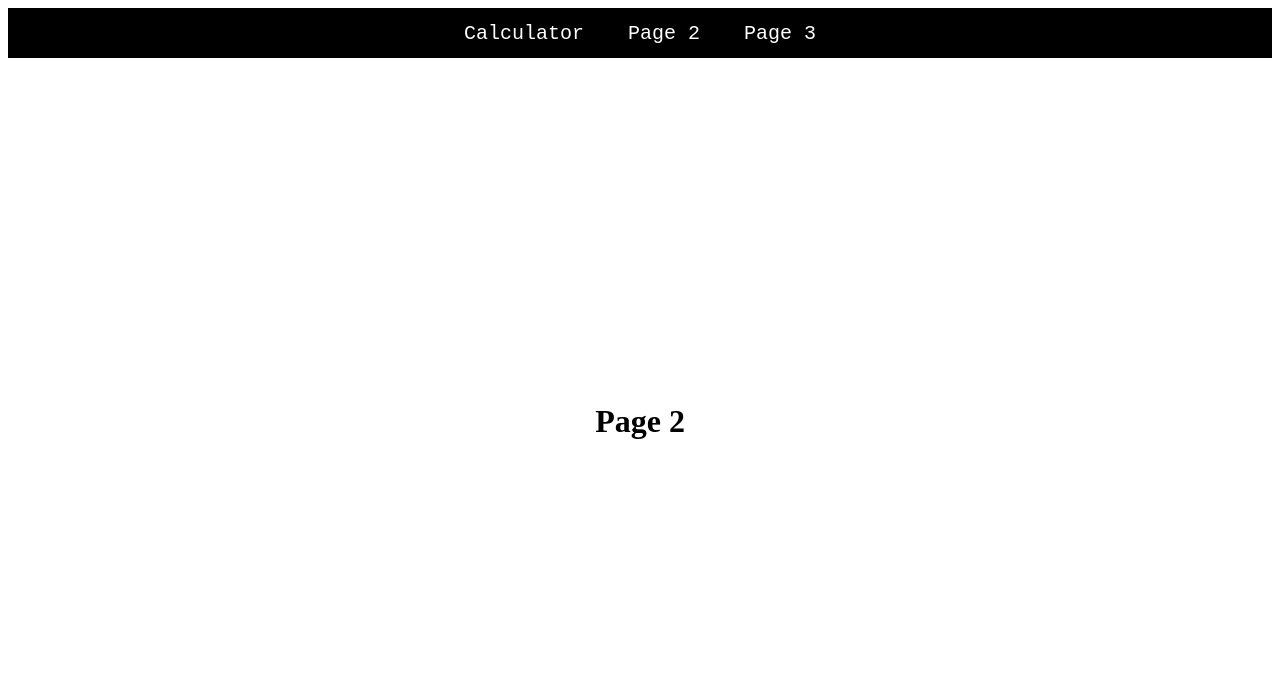
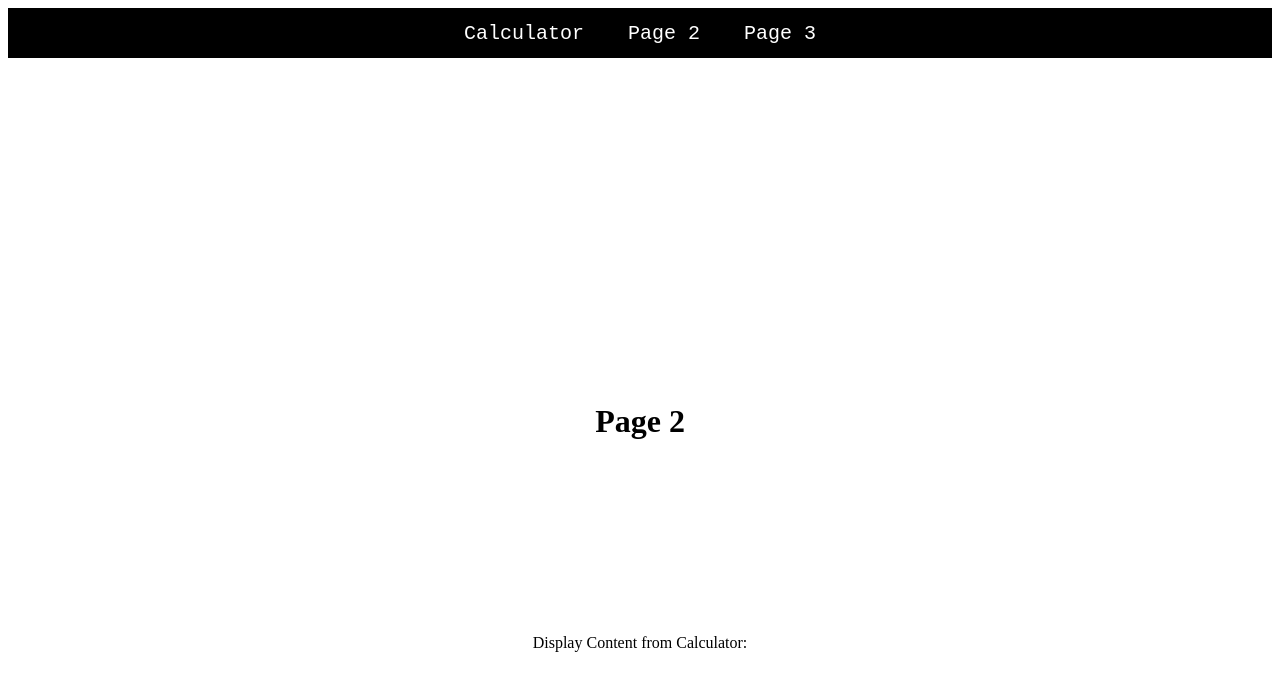
Before and after one commit to c-klayaani/calculator-react-js, a React (Create React App) app: page /page2 in a window 1280 px wide. Shown: the top 686 px of the page. Built offline with nearby package versions, Linux system fonts and the light colour scheme.

Commit message:
added useContext so the display value is shown in page2

```diff
--- a/src/App.tsx
+++ b/src/App.tsx
@@ -4,21 +4,24 @@ import NavigationBar from './components/NavigationBar';
 import Page1 from '../src/components/Pages/page1';
 import Page2 from '../src/components/Pages/page2';
 import Page3 from '../src/components/Pages/page3';
+import { CalculatorProvider } from './components/CalculatorContext';
 
 const App: React.FC = () => {
   return (
     <Router>
-      <div>
-        <NavigationBar />
-        <Routes>
-          <Route index element ={<Page1/>}/>
-          <Route path="/page1" element={<Page1/>}/>
-          <Route path="/page2" element={<Page2/>}/>
-          <Route path="/page3" element={<Page3/>}/>
-        </Routes>
-      </div>
+      <CalculatorProvider>
+        <div>
+          <NavigationBar />
+          <Routes>
+            <Route index element={<Page1 />} />
+            <Route path="/page1" element={<Page1 />} />
+            <Route path="/page2" element={<Page2 />} />
+            <Route path="/page3" element={<Page3 />} />
+          </Routes>
+        </div>
+      </CalculatorProvider>
     </Router>
   );
-}
+};
 
 export default App;
--- a/src/components/CalculatorComponents/layout/Calculator.tsx
+++ b/src/components/CalculatorComponents/layout/Calculator.tsx
@@ -4,12 +4,14 @@ import Button from "../components/Button";
 import { handleEq } from "../../../utils/calculationsHelper";
 import CalculatorScreen from "../components/CalculatorScreen";
 import CalculatorScreenContent from "../components/CalculatorScreenContent";
+import { useCalculatorContext } from '../../CalculatorContext';
 
 const Calculator: React.FC = () => {
   const [input, setInput] = useState<string>("");
   const [result, setResult] = useState<string>("");
   const [clipboardMessage, setClipboardMessage] = useState<string | null>(null);
   const [color, setColor] = useState<string>("grey");
+  const {setDisplayContent} = useCalculatorContext();
 
   useEffect(() => {
     let newColor = "black";
@@ -17,6 +19,7 @@ const Calculator: React.FC = () => {
     if (result === "Error") newColor = "red";
     if (result === "Infinity") newColor = "#17a2b8";
     setColor(newColor);
+    setDisplayContent(result !== '' ? result : input || '0');
   }, [input, result]);
 
   const handleCalculatorButtonClick = (value: string): void => {
--- /dev/null
+++ b/src/components/CalculatorContext.tsx
@@ -0,0 +1,23 @@
+import { createContext, ReactNode, useContext, useState } from 'react';
+
+interface CalculatorContextProps {
+  displayContent: string;
+  setDisplayContent: React.Dispatch<React.SetStateAction<string>>;
+}
+
+const CalculatorContext = createContext<CalculatorContextProps | undefined>(undefined);
+
+export const CalculatorProvider: React.FC<{ children: ReactNode }> = ({ children }) => {
+  const [displayContent, setDisplayContent] = useState<string>('');
+
+  return (
+    <CalculatorContext.Provider value={{ displayContent, setDisplayContent }}> {children} </CalculatorContext.Provider>
+  );
+};
+
+export const useCalculatorContext = () => {
+  const context = useContext(CalculatorContext);
+
+  if (!context) throw new Error('useCalculatorContext must be used within a CalculatorProvider');
+  return context;
+};
--- a/src/components/Pages/page2.tsx
+++ b/src/components/Pages/page2.tsx
@@ -1,12 +1,16 @@
 import React from 'react';
 import '../../assets/style/Page2.css'
+import { useCalculatorContext } from '../CalculatorContext';
 
 const Page2: React.FC = () => {
+  const { displayContent } = useCalculatorContext();
+
   return (
     <div className='page-container'>
       <h1>Page 2</h1>
+      <p>Display Content from Calculator: {displayContent}</p>
     </div>
   );
-}
+};
 
 export default Page2;
```
